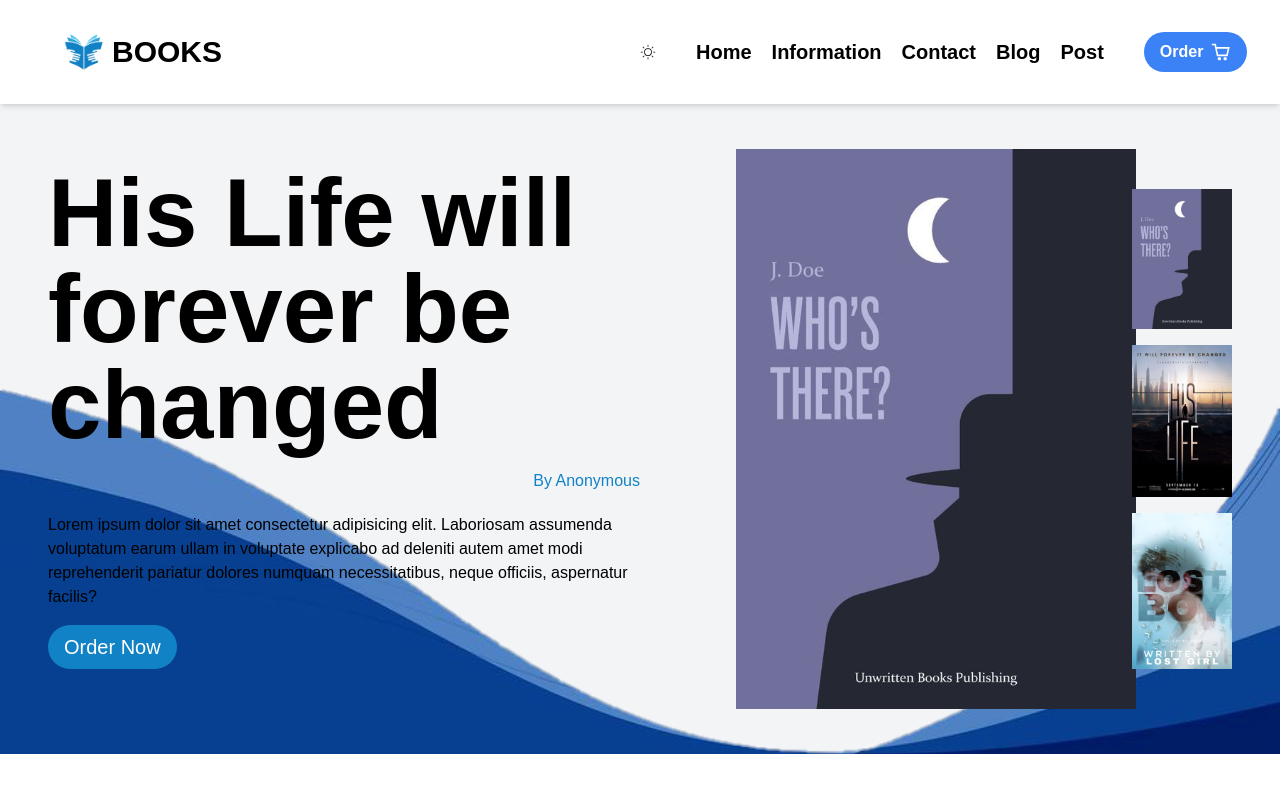
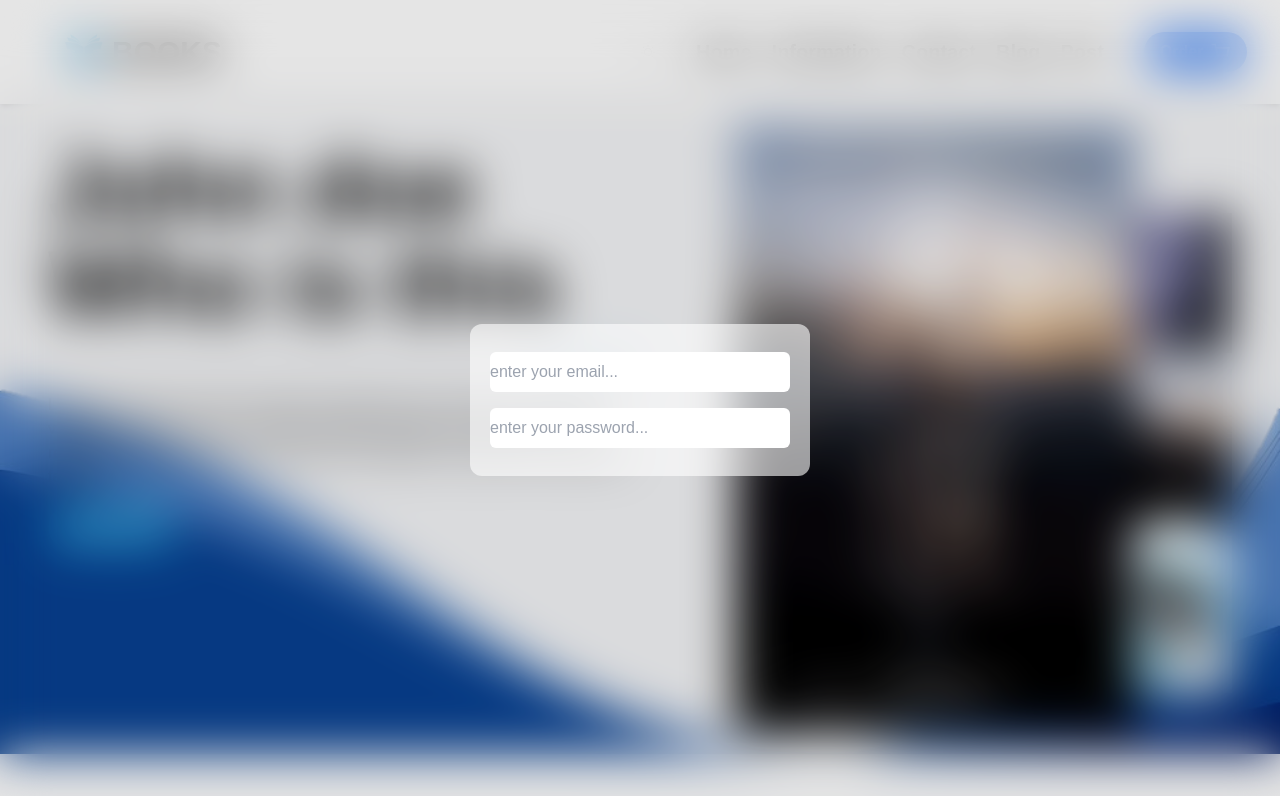
Before and after one commit to porashor/one-page-project4-books, a React (Vite) app: page / in a window 1280 px wide. Shown: the top 796 px of the page. Built offline with nearby package versions, Linux system fonts and the light colour scheme.

Commit message:
done the next

```diff
--- a/src/App.jsx
+++ b/src/App.jsx
@@ -9,9 +9,10 @@ import Testimonial from './Components/Testimonial'
 import 'slick-carousel/slick/slick.css';
 import 'slick-carousel/slick/slick-theme.css';
 import Foother from './Components/Foother'
+import ImputData from './Components/Part/ImputData'
 const App = () => {
   return (
-    <div className='bg-white text-black dark:bg-gray-900 dark:text-white'>
+    <div className='bg-white text-black dark:bg-gray-900 dark:text-white relative'>
       <Navbar/>
       <Hero/>
       <BestBooks/>
@@ -20,6 +21,7 @@ const App = () => {
       <TopBooks/>
       <Testimonial/>
       <Foother/>
+      <ImputData/>
     </div>
   )
 }
--- a/src/Components/Hero.jsx
+++ b/src/Components/Hero.jsx
@@ -1,4 +1,4 @@
-import React, { useState } from 'react'
+import React, { useEffect, useState } from 'react'
 import image from "../assets/books/book1.jpg"
 import image2 from "../assets/books/book2.jpg"
 import image3 from "../assets/books/book3.jpg"
@@ -30,9 +30,24 @@ const Hero = () => {
     backgroundSize: "cover",
     width: "100%"
   }
+  let currentIndex = 0;
+
+  function getNextItem() {
+    currentIndex = (currentIndex + 1) % data.length;
+    return currentIndex;
+  }
+  useEffect(() => {
+    const interval = setInterval(() => {
+      setPos(getNextItem())
+    }, 4000);
+
+    return () => {
+      clearInterval(interval);
+    };
+  }, []);
   const info = data[pos]
   return (
-    <div style={bgimge} className='min-h-[550px] sm:min-h-[650px] bg-gray-100 flex items-center justify-center dark:bg-gray-950 dark:text-white duration-200'>
+    <div style={bgimge} className='min-h-[550px] sm:min-h-[650px] transition-all bg-gray-100 flex items-center justify-center dark:bg-gray-950 dark:text-white duration-200'>
       <div className='container pb-8 sm:pb-0'>
         <div className='grid grid-cols-1 sm:grid-cols-2'>
           <div className='order-2 sm:order-1'>
--- a/src/Components/Part/Card.jsx
+++ b/src/Components/Part/Card.jsx
@@ -1,9 +1,9 @@
 import React from 'react'
 import { FaStar } from 'react-icons/fa'
 
-const Card = ({key, img, title, des}) => {
+const Card = ({ img, title, des}) => {
   return (
-    <div key={key} className='rounded-2xl bg-white dark:bg-gray-800 hover:text-white realative duration-high group max-w-[300px] hover:bg-primary dark:hover:bg-primary'>
+    <div className='rounded-2xl bg-white dark:bg-gray-800 hover:text-white realative duration-high group max-w-[300px] hover:bg-primary dark:hover:bg-primary'>
         <div className='h-[100px]'>
             <img src={img} alt="bestBooks" className='max-w-[100px] block mx-auto transform -translate-y-1/4 group-hover:scale-105 duration-300 shadow-sm' />
         </div>
--- /dev/null
+++ b/src/Components/Part/ImputData.jsx
@@ -0,0 +1,14 @@
+import React from 'react'
+
+const ImputData = () => {
+  return (
+    <div className='absolute flex items-center justify-center left-0 right-0 h-screen top-0 bg-black/10 backdrop-blur-xl'>
+      <form action="" className='bg-white/60 flex flex-col gap-4 rounded-xl px-5 py-7'>
+        <input type="email" className='w-[300px] h-10 rounded-md' placeholder='enter your email...' />
+        <input type="password" className='w-[300px] h-10 rounded-md' placeholder='enter your password...' />
+      </form>
+    </div>
+  )
+}
+
+export default ImputData
```
